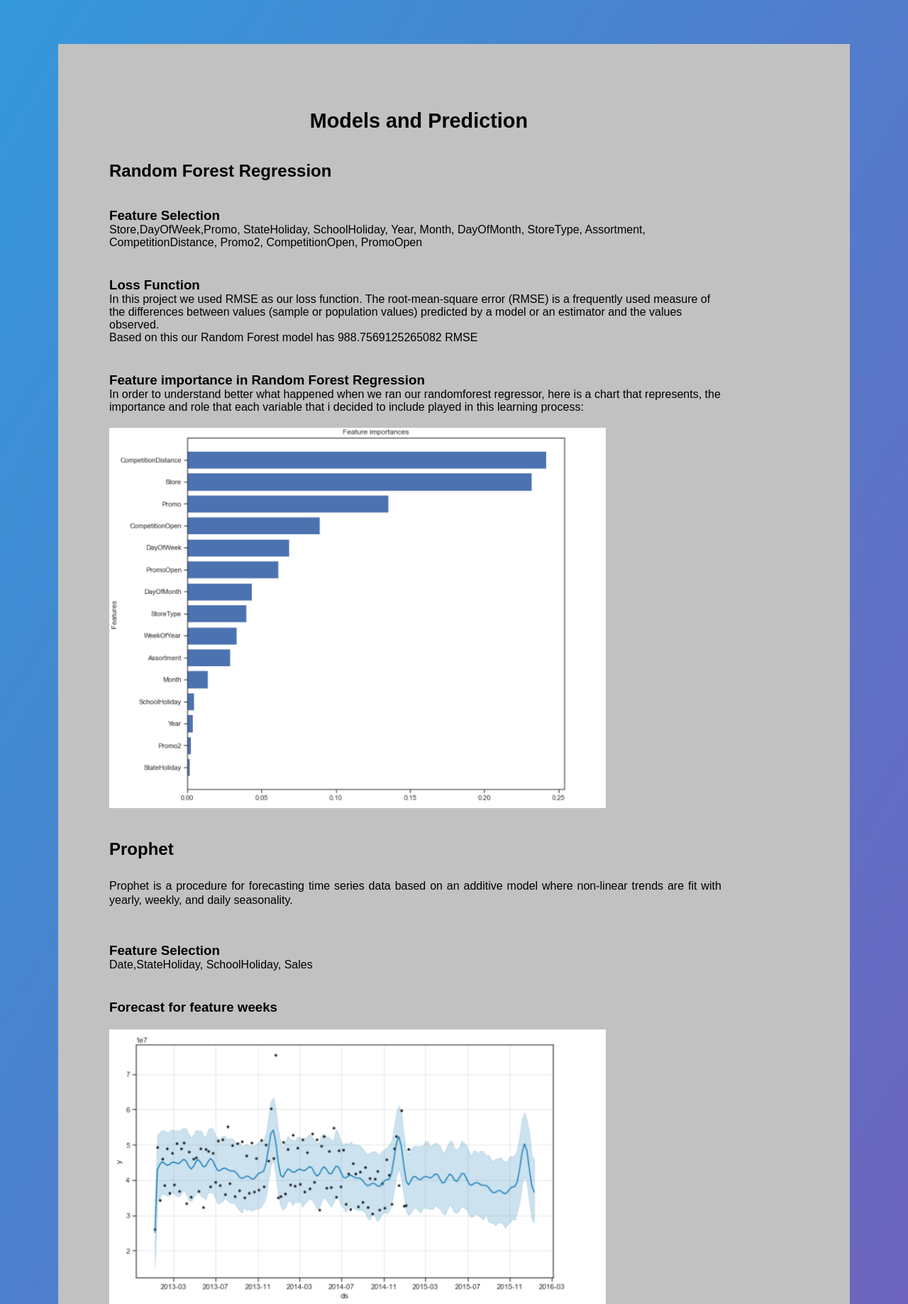
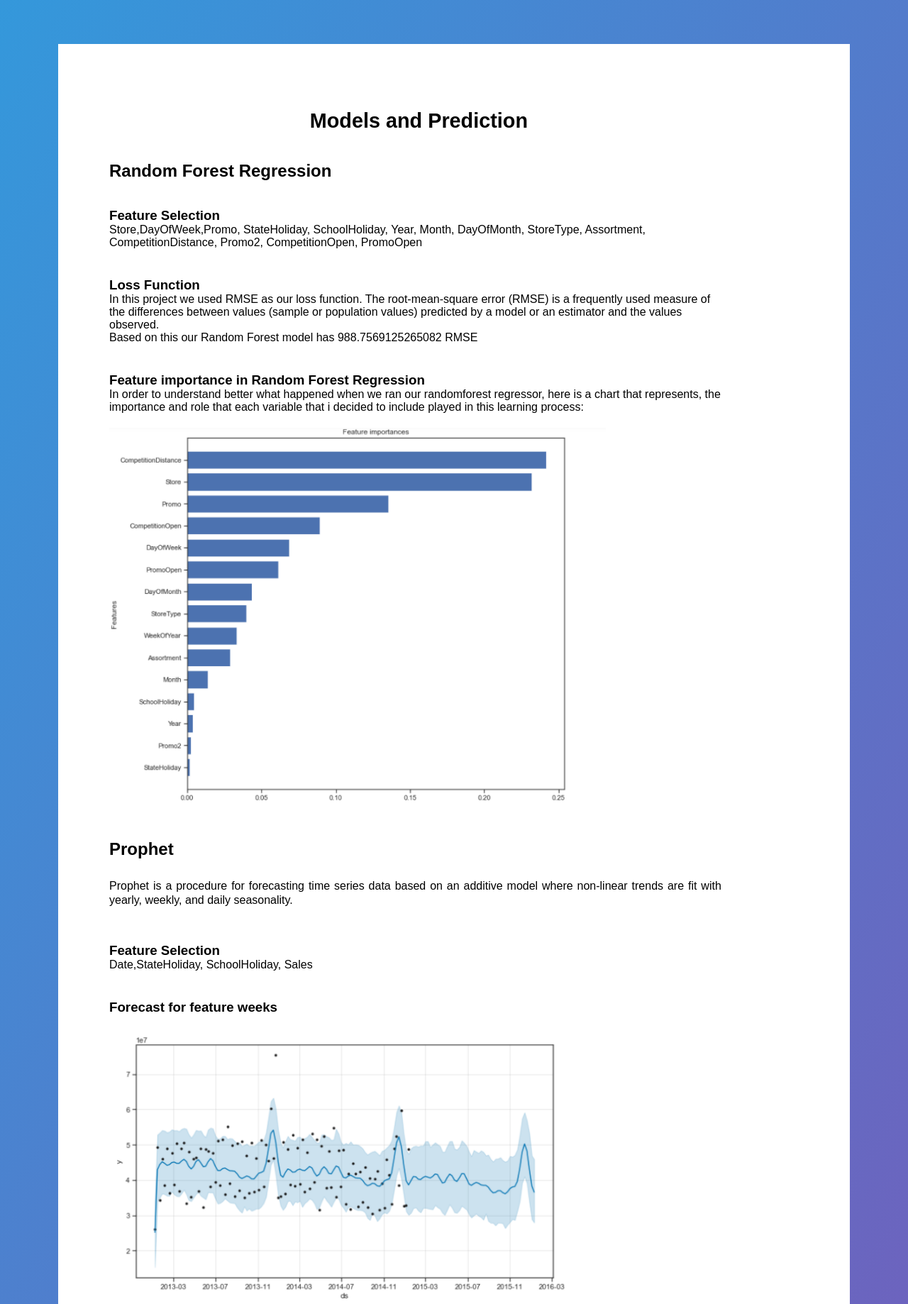
Before and after one commit to comsavvy/Rossman-Sales-Prediction, a Flask app: page /prediction in a window 1280 px wide. Shown: the part 100-1938 px from the top of the page at 71% size. Run offline with Flask 2, Linux system fonts and the light colour scheme; some libraries are stand-ins or nearby versions.

Commit message:
modify css

```diff
--- a/static/css/home.css
+++ b/static/css/home.css
@@ -7,7 +7,7 @@
   .feature-image {
     height: 32rem;
     width: 100%;
-    background-size: cover;
+    /* background-size: cover; */
     /* background-image: url(background.jpg); */
     -webkit-box-shadow: 0 40px 50px var(--shadow-color);
     -moz-box-shadow: 0 40px 50px var(--shadow-color);
@@ -18,12 +18,12 @@
     z-index: 3;
     margin-left: 5%;
     margin-right: 5%;
-    background-color: #c1c1c1;
+    background-color: #fff;
     /* position: relative;
     transform: translateY(-350px); */
     margin-top: -450px;
     padding: 5%;
-    /* border-radius: 30px 30px 0% 0%; */
+    border-radius: none;
   }
   .article-meta {
     display: flex;
```
